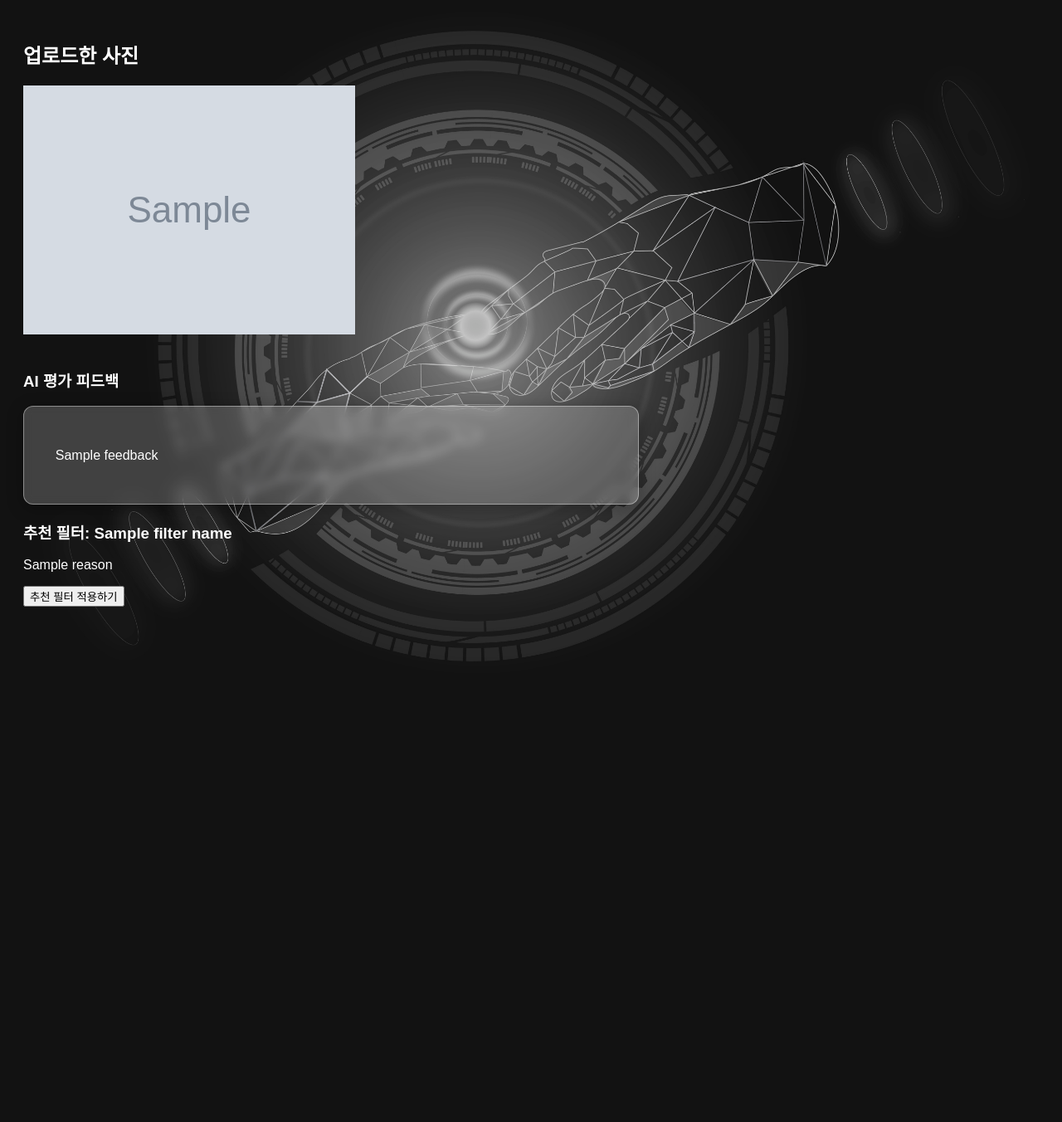
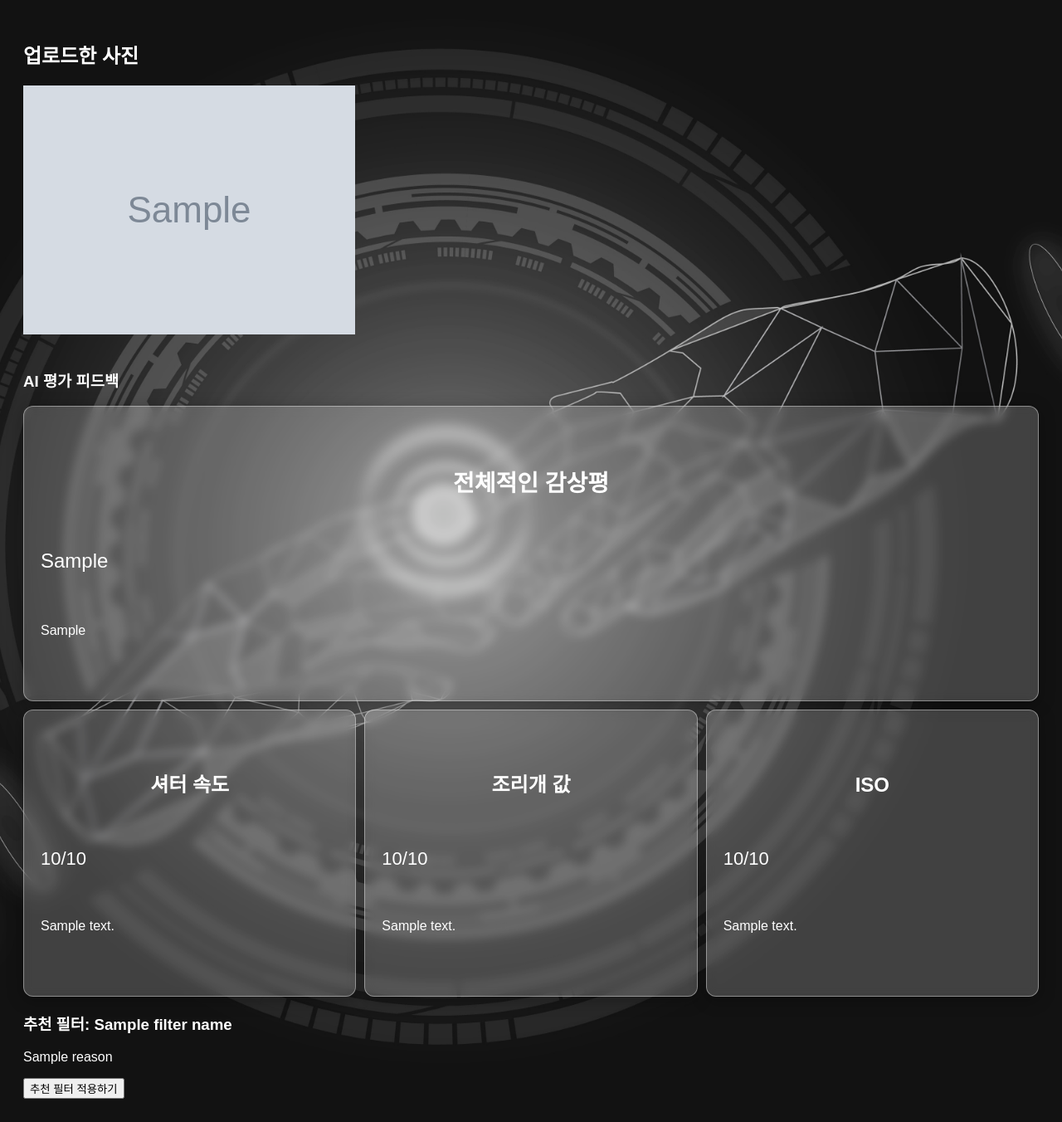
Before and after one commit to JangGandhi/photo-feedback-ollama, a Flask app: template templates/result.html in a window 1280 px wide. Shown: the whole page at 83% size. Before the commit the page ends 797 px from the top, so only its background shows below. Run offline with Flask 3, Linux system fonts and the light colour scheme; the template is opened without the code that fills it: most values are stand-ins (such as "Sample title", 1, 10 or a date in 2020); grey boxes marked "Sample" are stand-in pictures.

Commit message:
JSON 기반 구동 및 HTML 일부 수정

```diff
--- a/app.py
+++ b/app.py
@@ -1,4 +1,4 @@
-# 통합 서버: 업로드 → AI 피드백 → 필터 추천 → 필터 적용 → 이전 피드백 확인 + 로그기록 초기화
+# 통합 서버: 업로드 → AI 피드백 → 필터 추천 → 필터 적용 → 이전 피드백 확인
 from flask import Flask, request, render_template, redirect, url_for
 import os
 import requests
@@ -6,7 +6,7 @@
 import json
 import datetime
 from werkzeug.utils import secure_filename
-from PIL import Image, ImageFilter, ImageEnhance, ExifTags
+from PIL import Image, ImageFilter, ImageEnhance
 
 app = Flask(__name__)
 UPLOAD_FOLDER = 'static/uploads'
@@ -25,25 +25,9 @@
     "SMOOTH": ImageFilter.SMOOTH
 }
 
+# 상태 저장 변수
 CURRENT_FILENAME = None
 CURRENT_FILTER = None
-
-def fix_image_orientation(image):
-    try:
-        exif = image._getexif()
-        if exif is not None:
-            orientation_key = [k for k, v in ExifTags.TAGS.items() if v == "Orientation"]
-            if orientation_key:
-                orientation = exif.get(orientation_key[0])
-                if orientation == 3:
-                    image = image.rotate(180, expand=True)
-                elif orientation == 6:
-                    image = image.rotate(270, expand=True)
-                elif orientation == 8:
-                    image = image.rotate(90, expand=True)
-    except Exception:
-        pass
-    return image
 
 @app.route('/')
 def index():
@@ -56,11 +40,13 @@
     if not file:
         return redirect(url_for('index'))
 
+    # 파일 저장
     filename = datetime.datetime.now().strftime("%Y%m%d_%H%M%S_") + secure_filename(file.filename)
     filepath = os.path.join(app.config['UPLOAD_FOLDER'], filename)
     file.save(filepath)
     CURRENT_FILENAME = filename
 
+    # 평가 프롬프트
     if os.path.exists(LOG_FILE):
         with open(LOG_FILE, 'r', encoding='utf-8') as f:
             previous_feedback = f.read()
@@ -71,38 +57,44 @@
         만약 개선된 부분이 없다면, 그 사실도 솔직하고 냉정하게 판단하여 서술할 것.
 
         반드시 한글로 응답할 것.
-        반드시 다음 형식에 맞춰 응답할 것: {{
-        총점 : "S ~ D 사이의 등급에서 점수를 매길것"
-        조리개 : "점수" "느낀점 밑 개선점"
-        iso : "점수" "느낀점 밑 개선점"
-        셔터속도 : "점수" "느낀점 밑 개선점"
+        자세히 응답할 것.
+        반드시 다음 JSON 형식에 맞춰 응답할 것: {{
+        "overall_grade": "A+" | "A" | "B+" | "B" | "C+" | "C" | "D+" | "D"
+        "overall_feedback": "사용자가 올린 사진이 어떤 사진인지 분석하고 이에 대한 감상평을 출력할 것. 셔터 속도, 조리개 값, ISO는 절대 언급하지 말 것."
+        "shutter_speed_score": "셔터 속도만을 기준으로 평가하고 점수를 부여할 것. 1~10 사이의 정수만 작성할 것."
+        "shutter_speed_comment": "셔터 속도만을 기준으로 사진을 분석하고 설명할 것."
+        "aperture_score": "조리개 값만을 기준으로 평가하고 점수를 부여할 것. 1~10 사이의 정수만 출력할 것."
+        "aperture_comment": "조리개 값만을 기준으로 사진을 분석하고 설명할 것."
+        "iso_score": "ISO만을 기준으로 평가하고 점수를 부여할 것. 1~10 사이의 정수만 출력할 것."
+        "iso_comment": "ISO만을 기준으로 사진을 분석하고 설명할 것."
         }}
-        절대로 항목을 섞지 말것.
-        모든 항목을 채울 것.
-        문장을 출력하기 전에 한글이 어색하지 않은지 검토하고 한 번 더 수정할 것.
         """
     else:
         prompt = f"""
         반드시 한글로 응답할 것.
-        반드시 다음 형식에 맞춰 응답할 것: {{
-        총점 : "S ~ D 사이의 등급에서 점수를 매길것"
-        조리개 : "점수" "느낀점 밑 개선점"
-        iso : "점수" "느낀점 밑 개선점"
-        셔터속도 : "점수" "느낀점 밑 개선점"
+        자세히 응답할 것.
+        반드시 다음 JSON 형식에 맞춰 응답할 것: {{
+        "overall_grade": "A+" | "A" | "B+" | "B" | "C+" | "C" | "D+" | "D"
+        "overall_feedback": "사용자가 올린 사진이 어떤 사진인지 분석하고 이에 대한 감상평을 출력할 것. 셔터 속도, 조리개 값, ISO는 절대 언급하지 말 것."
+        "shutter_speed_score": "셔터 속도만을 기준으로 평가하고 점수를 부여할 것. 1~10 사이의 정수만 작성할 것."
+        "shutter_speed_comment": "셔터 속도만을 기준으로 사진을 분석하고 설명할 것."
+        "aperture_score": "조리개 값만을 기준으로 평가하고 점수를 부여할 것. 1~10 사이의 정수만 출력할 것."
+        "aperture_comment": "조리개 값만을 기준으로 사진을 분석하고 설명할 것."
+        "iso_score": "ISO만을 기준으로 평가하고 점수를 부여할 것. 1~10 사이의 정수만 출력할 것."
+        "iso_comment": "ISO만을 기준으로 사진을 분석하고 설명할 것."
         }}
-        절대로 항목을 섞지 말것.
-        모든 항목을 채울 것.
-        문장을 출력하기 전에 한글이 어색하지 않은지 검토하고 한 번 더 수정할 것.
         """
 
-    feedback = get_llava_response(filepath, prompt)
+    # 피드백 요청
+    feedback = analyze_with_llava(filepath, prompt)
     with open(LOG_FILE, 'w', encoding='utf-8') as f:
-        f.write(feedback)
+        f.write(json.dumps(feedback, ensure_ascii=False, indent=2))
     save_history(filename, feedback)
 
+    # 필터 추천
     filter_prompt = """
 당신은 사진 전문가입니다. 아래 이미지를 보고 다음 중 하나의 필터를 추천하고 그 이유를 설명하세요.
-가능한 필터: ["BLUR", "SHARPEN", "DETAIL", "EDGE_ENHANCE", "SMOOTH"]
+가능한 필터: [\"BLUR\", \"SHARPEN\", \"DETAIL\", \"EDGE_ENHANCE\", \"SMOOTH\"]
 
 아래 JSON 형식으로만 출력하세요. 또한 reason을 출력할때는 반드시 한국어로 설명해줘:
 {
@@ -110,20 +102,9 @@
   "reason": "왜 이 필터를 추천하는지 한글로 설명해줘."
 }
 """
-    analysis = get_llava_response(filepath, filter_prompt)
-    recommended = None
-    reason = "없음"
-    try:
-        import re
-        m = re.search(r'"recommended_filter"\s*:\s*"([^"]+)"', analysis)
-        if m:
-            recommended = m.group(1).strip().upper()
-        m2 = re.search(r'"reason"\s*:\s*"([^"]+)"', analysis)
-        if m2:
-            reason = m2.group(1).strip()
-    except Exception:
-        pass
-    CURRENT_FILTER = recommended
+    analysis = analyze_with_llava(filepath, filter_prompt)
+    CURRENT_FILTER = analysis.get("recommended_filter", "").strip().upper() if analysis else None
+    reason = analysis.get("reason", "없음") if analysis else "분석 실패"
 
     return render_template('result.html', image_path=filepath, feedback=feedback,
                            filter_name=CURRENT_FILTER, reason=reason)
@@ -142,7 +123,6 @@
 
     try:
         img = Image.open(original_path)
-        img = fix_image_orientation(img)
         if CURRENT_FILTER == "BLUR":
             filtered = img.filter(ImageFilter.GaussianBlur(radius=8))
         elif CURRENT_FILTER == "SHARPEN":
@@ -168,6 +148,61 @@
     entries = load_history()
     entries.sort(key=lambda x: x['timestamp'], reverse=True)
     return render_template('history.html', entries=entries)
+
+def analyze_with_llava(image_path, prompt):
+    with open(image_path, 'rb') as f:
+        encoded_image = base64.b64encode(f.read()).decode('utf-8')
+
+    response = requests.post(
+        "http://localhost:11434/api/generate",
+        json={
+            "model": "llava",
+            "prompt": prompt,
+            "images": [encoded_image],
+            "stream": True
+        },
+        stream=True
+    )
+
+    full_text = ""
+    for line in response.iter_lines():
+        if line:
+            try:
+                data = json.loads(line.decode('utf-8'))
+                full_text += data.get("response", "")
+            except:
+                continue
+
+    try:
+        json_start = full_text.find("{")
+        json_end = full_text.rfind("}") + 1
+        json_str = full_text[json_start:json_end]
+        return json.loads(json_str)
+    except Exception as e:
+        print("LLaVA 응답 파싱 실패:", e)
+        print("응답 원문:\n", full_text)
+        return {"error": "파싱 실패", "raw_response": full_text}
+
+def save_history(filename, feedback):
+    entry = {
+        "filename": filename,
+        "timestamp": datetime.datetime.now().isoformat(),
+        "feedback": feedback
+    }
+    if os.path.exists(HISTORY_FILE):
+        with open(HISTORY_FILE, 'r', encoding='utf-8') as f:
+            history = json.load(f)
+    else:
+        history = []
+    history.append(entry)
+    with open(HISTORY_FILE, 'w', encoding='utf-8') as f:
+        json.dump(history, f, ensure_ascii=False, indent=2)
+
+def load_history():
+    if os.path.exists(HISTORY_FILE):
+        with open(HISTORY_FILE, 'r', encoding='utf-8') as f:
+            return json.load(f)
+    return []
 
 @app.route('/detail/<filename>')
 def detail(filename):
@@ -213,51 +248,5 @@
     #         os.remove(path)
     return redirect(url_for('index'))
 
-def get_llava_response(image_path, prompt):
-    with open(image_path, 'rb') as f:
-        encoded_image = base64.b64encode(f.read()).decode('utf-8')
-
-    response = requests.post(
-        "http://localhost:11434/api/generate",
-        json={
-            "model": "llava",
-            "prompt": prompt,
-            "images": [encoded_image],
-            "stream": True
-        },
-        stream=True
-    )
-
-    full_text = ""
-    for line in response.iter_lines():
-        if line:
-            try:
-                data = json.loads(line.decode('utf-8'))
-                full_text += data.get("response", "")
-            except Exception:
-                continue
-    return full_text.strip()
-
-def save_history(filename, feedback):
-    entry = {
-        "filename": filename,
-        "timestamp": datetime.datetime.now().isoformat(),
-        "feedback": feedback
-    }
-    if os.path.exists(HISTORY_FILE):
-        with open(HISTORY_FILE, 'r', encoding='utf-8') as f:
-            history = json.load(f)
-    else:
-        history = []
-    history.append(entry)
-    with open(HISTORY_FILE, 'w', encoding='utf-8') as f:
-        json.dump(history, f, ensure_ascii=False, indent=2)
-
-def load_history():
-    if os.path.exists(HISTORY_FILE):
-        with open(HISTORY_FILE, 'r', encoding='utf-8') as f:
-            return json.load(f)
-    return []
-
 if __name__ == '__main__':
     app.run(debug=True)
--- a/templates/index.html
+++ b/templates/index.html
@@ -88,6 +88,10 @@
       <form action="/history" method="get">
         <button class="button" style="margin-top: 10px;">이전 피드백 확인</button>
       </form>
+
+      <form action="/reset_logs" method="post" onsubmit="return confirm('정말 모든 로그를 초기화하시겠습니까?');">
+        <button type="submit" class="button" style="background-color:#e53935; margin-top:10px;">로그기록 초기화</button>
+      </form>
     </div>
   </div>
 
@@ -96,6 +100,7 @@
     const fileUpload = document.getElementById('file-upload');
     const dropBox = document.getElementById('drop-box');
     const fileInput = document.getElementById('file-upload');
+
 
     fileUpload.addEventListener("change", () => {
       if (fileUpload.files.length > 0) {
--- a/templates/result.html
+++ b/templates/result.html
@@ -14,11 +14,11 @@
       background-position: center;
       background-repeat: no-repeat;
     }
-    .feedback-box {
+    .main-feedback-box {
         white-space: pre-wrap;
         border: 1px solid rgba(255, 255, 255, 0.4);
         padding: 20px;
-        max-width: 700px;
+        margin-bottom: 10px;
         line-height: 1.6;
         background-color: rgba(255, 255, 255, 0.2);
         color: #fff;
@@ -26,15 +26,64 @@
         backdrop-filter: blur(6px);
         box-shadow: 0 4px 20px rgba(0,0,0,0.3);
     }
+    .sub-feedback-box {
+        white-space: pre-wrap;
+        border: 1px solid rgba(255, 255, 255, 0.4);
+        padding: 20px;
+        line-height: 1.6;
+        width: calc((100% - 20px) / 3);
+        background-color: rgba(255, 255, 255, 0.2);
+        color: #fff;
+        border-radius: 12px;
+        backdrop-filter: blur(6px);
+        box-shadow: 0 4px 20px rgba(0,0,0,0.3);
+    }
+    .main-feedback-box > :first-child {
+      font-size: 28px;
+      font-weight: bold;
+    }
+    .main-feedback-box > :nth-child(2) {
+      font-size: 24px;
+    }
+    .sub-feedback-box > :first-child {
+      font-size: 24px;
+      font-weight: bold;
+    }
+    .sub-feedback-box > :nth-child(2) {
+      font-size: 22px;
+    }
+    .main-feedback-box .sub-feedback-box > :nth-child(3) {
+      font-size: 20px;
+    }
+
   </style>
 </head>
 <body>
   <h2>업로드한 사진</h2>
-  <img src="{{ image_path }}" style="max-width: 400px;"><br><br>
+  <img src="{{ image_path }}" style="max-width: 100%"><br><br>
 
   <h3>AI 평가 피드백</h3>
-  <div class="feedback-box">
-    {{ feedback }}
+  <div class="main-feedback-box">
+    <div style="text-align: center;" >전체적인 감상평</div>
+    <div>{{ feedback.overall_grade }}</div>
+    <div>{{ feedback.overall_feedback }}</div>
+  </div>
+  <div style="display: flex; gap: 10px;">
+    <div class="sub-feedback-box">
+      <div style="text-align: center;" >셔터 속도</div>
+      <div>{{ feedback.shutter_speed_score }}/10</div>
+      <div>{{ feedback.shutter_speed_comment }}</div>
+    </div>
+    <div class="sub-feedback-box">
+      <div style="text-align: center;" >조리개 값</div>
+      <div>{{ feedback.aperture_score }}/10</div>
+      <div>{{ feedback.aperture_comment }}</div>
+    </div>
+    <div class="sub-feedback-box">
+      <div style="text-align: center;" >ISO</div>
+      <div>{{ feedback.iso_score }}/10</div>
+      <div>{{ feedback.iso_comment }}</div>
+    </div>
   </div>
 
   <h3>추천 필터: {{ filter_name }}</h3>
```
Also changed, not shown: static/uploads/filtered_20250621_033603_background.jpg (deleted), 3 other files.
